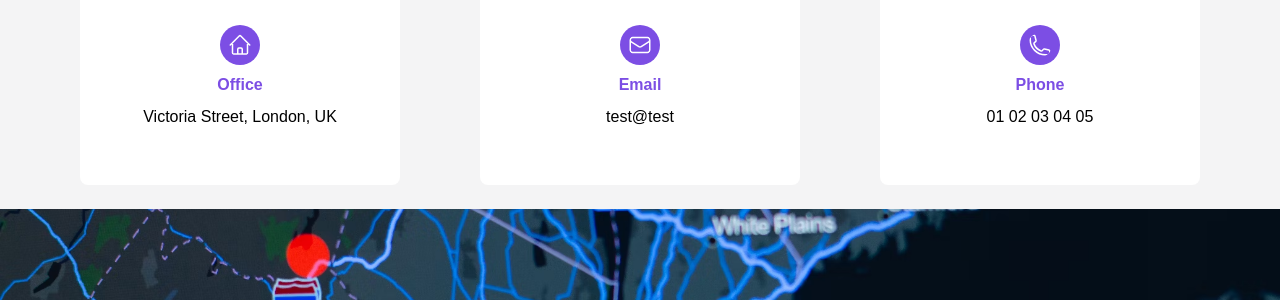
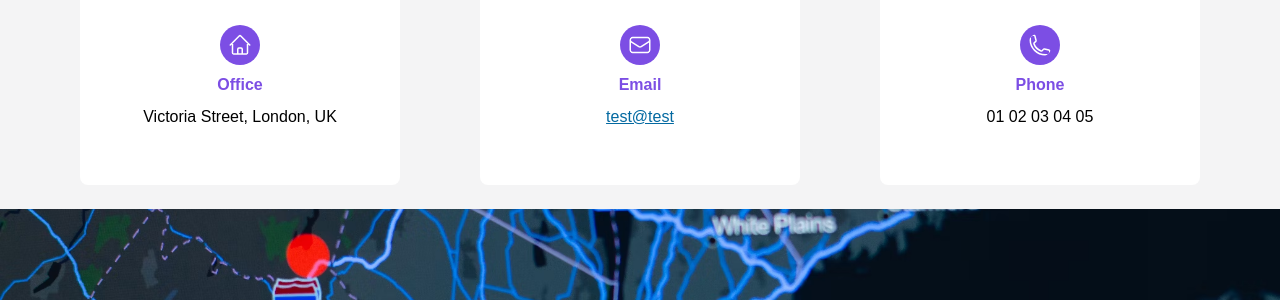
Before and after one commit to mrimbert/demo-django, a Django app: page /contact/ in a window 1280 px wide. Shown: the part 375-675 px from the top of the page. Run offline with Django 5.2, Linux system fonts and the light colour scheme; style sheets or scripts are compiled from the project's sources; some libraries are stand-ins or nearby versions.

Commit message:
add links

```diff
--- a/blogsite/templates/blog/content-contact.html
+++ b/blogsite/templates/blog/content-contact.html
@@ -35,7 +35,7 @@
                 <path stroke-linecap="round" stroke-linejoin="round" d="M21.75 6.75v10.5a2.25 2.25 0 0 1-2.25 2.25h-15a2.25 2.25 0 0 1-2.25-2.25V6.75m19.5 0A2.25 2.25 0 0 0 19.5 4.5h-15a2.25 2.25 0 0 0-2.25 2.25m19.5 0v.243a2.25 2.25 0 0 1-1.07 1.916l-7.5 4.615a2.25 2.25 0 0 1-2.36 0L3.32 8.91a2.25 2.25 0 0 1-1.07-1.916V6.75" />
               </svg>
             <p class="text-primary font-bold pt-2">Email</p>
-            <p>test@test</p>
+            <a class="underline decoration-sky-700" href="mailto:test@test.fr"><p class="text-sky-700">test@test</p></a>
         </div>
         <div class="grid grid-rows-3 text-center w-full bg-white rounded-lg p-10">
             <svg xmlns="http://www.w3.org/2000/svg" fill="none" viewBox="0 0 24 24" stroke-width="1.5" stroke="currentColor" class="w-10 h-10 place-self-center bg-primary p-2 rounded-full stroke-white">
--- a/theme/static/css/dist/styles.css
+++ b/theme/static/css/dist/styles.css
@@ -1391,9 +1391,22 @@ select {
   color: rgb(51 51 51 / var(--tw-text-opacity));
 }
 
+.text-sky-700 {
+  --tw-text-opacity: 1;
+  color: rgb(3 105 161 / var(--tw-text-opacity));
+}
+
 .text-tertiary {
   --tw-text-opacity: 1;
   color: rgb(102 102 102 / var(--tw-text-opacity));
+}
+
+.underline {
+  text-decoration-line: underline;
+}
+
+.decoration-sky-700 {
+  text-decoration-color: #0369a1;
 }
 
 .subpixel-antialiased {
```
